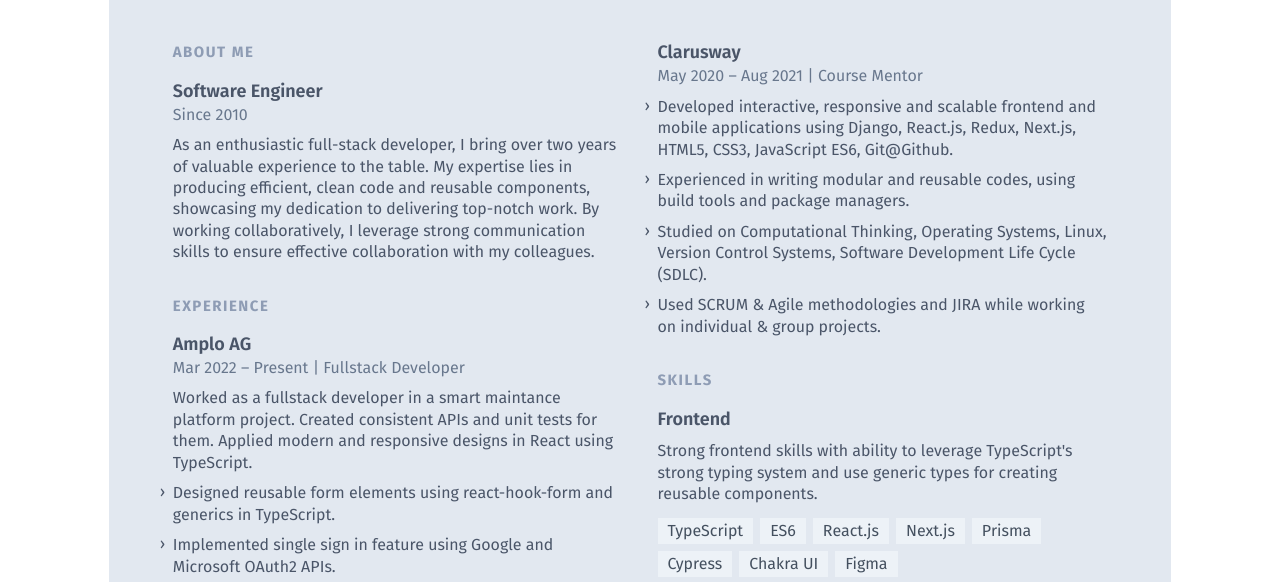
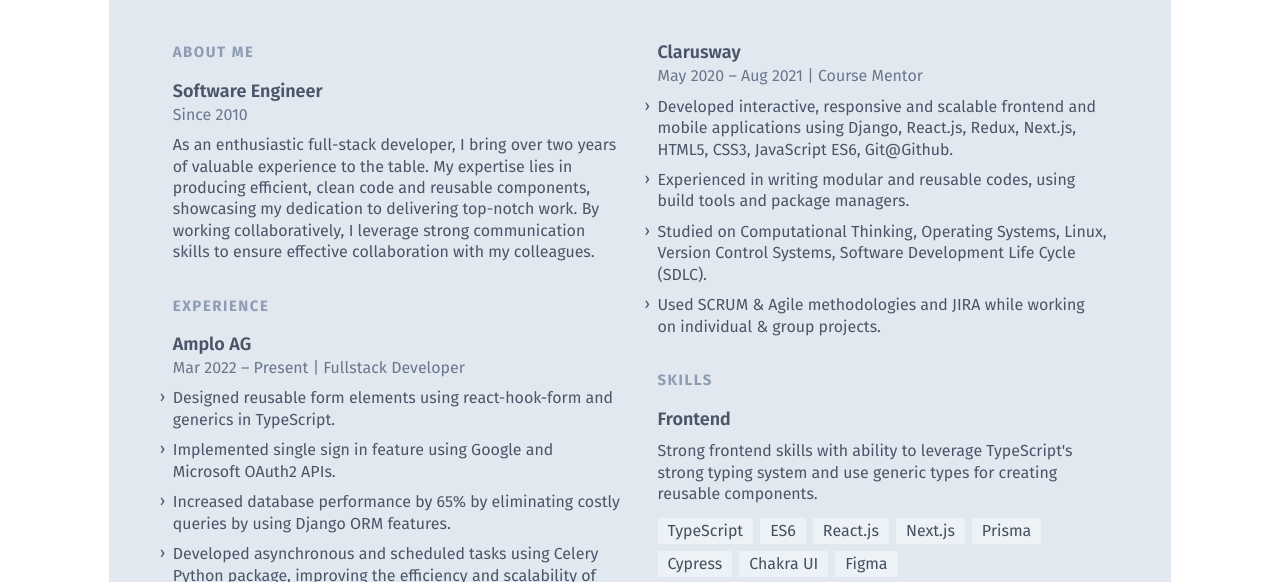
Before and after one commit to betulkaplan/resume, a website: page docs/index.html in a window 1280 px wide. Shown: the part 167-749 px from the top of the page. Drawn offline with nearby package versions, Linux system fonts and the light colour scheme; files that its build step writes are made by us from their sources.

Commit message:
delete amplo experience summary

```diff
--- a/docs/index.html
+++ b/docs/index.html
@@ -165,12 +165,6 @@
                     Mar 2022 – Present | Fullstack Developer
                   </p>
                 </header>
-                <p class="mt-2.1 text-md text-gray-700 leading-normal">
-                  Worked as a fullstack developer in a smart maintance platform
-                  project. Created consistent APIs and unit tests for them.
-                  Applied modern and responsive designs in React using
-                  TypeScript.
-                </p>
                 <ul class="">
                   <li class="mt-2.1 text-md text-gray-700 leading-normal">
                     <span
```
